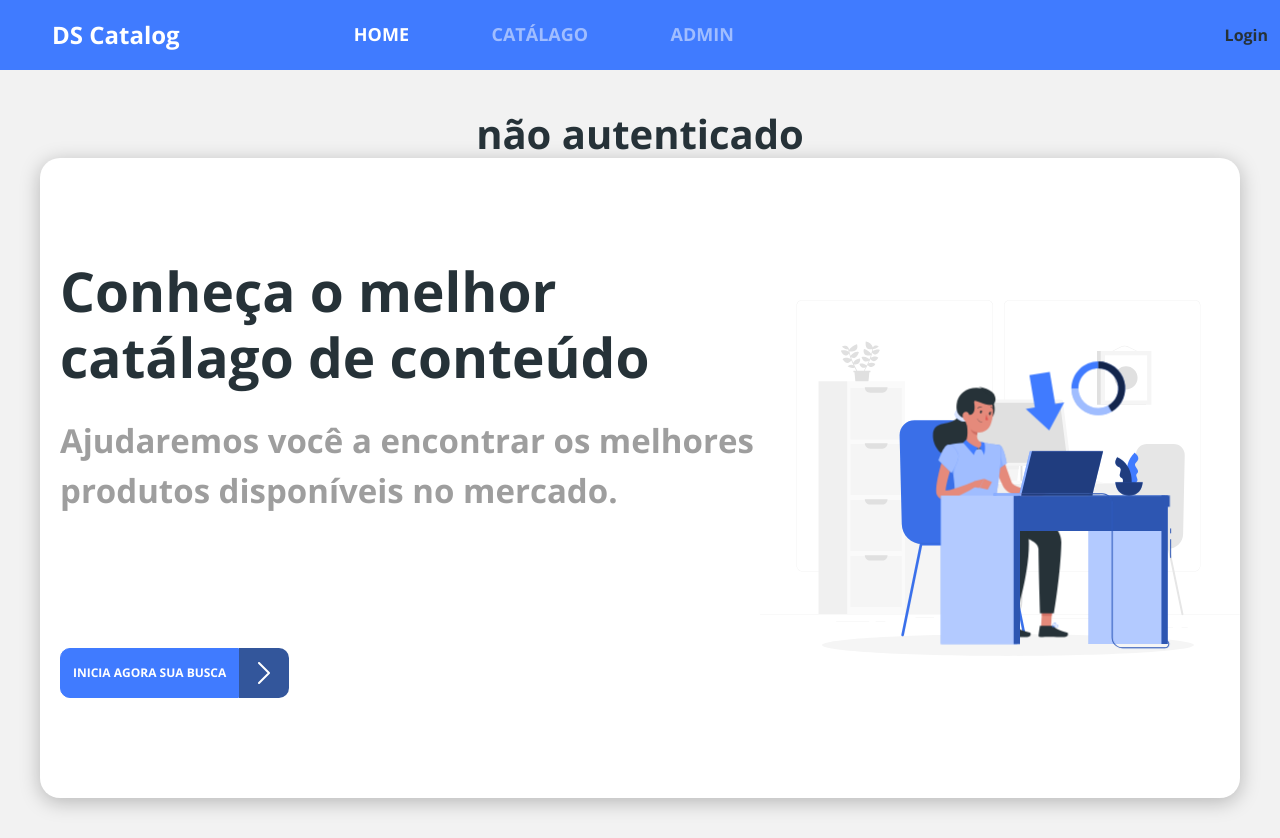
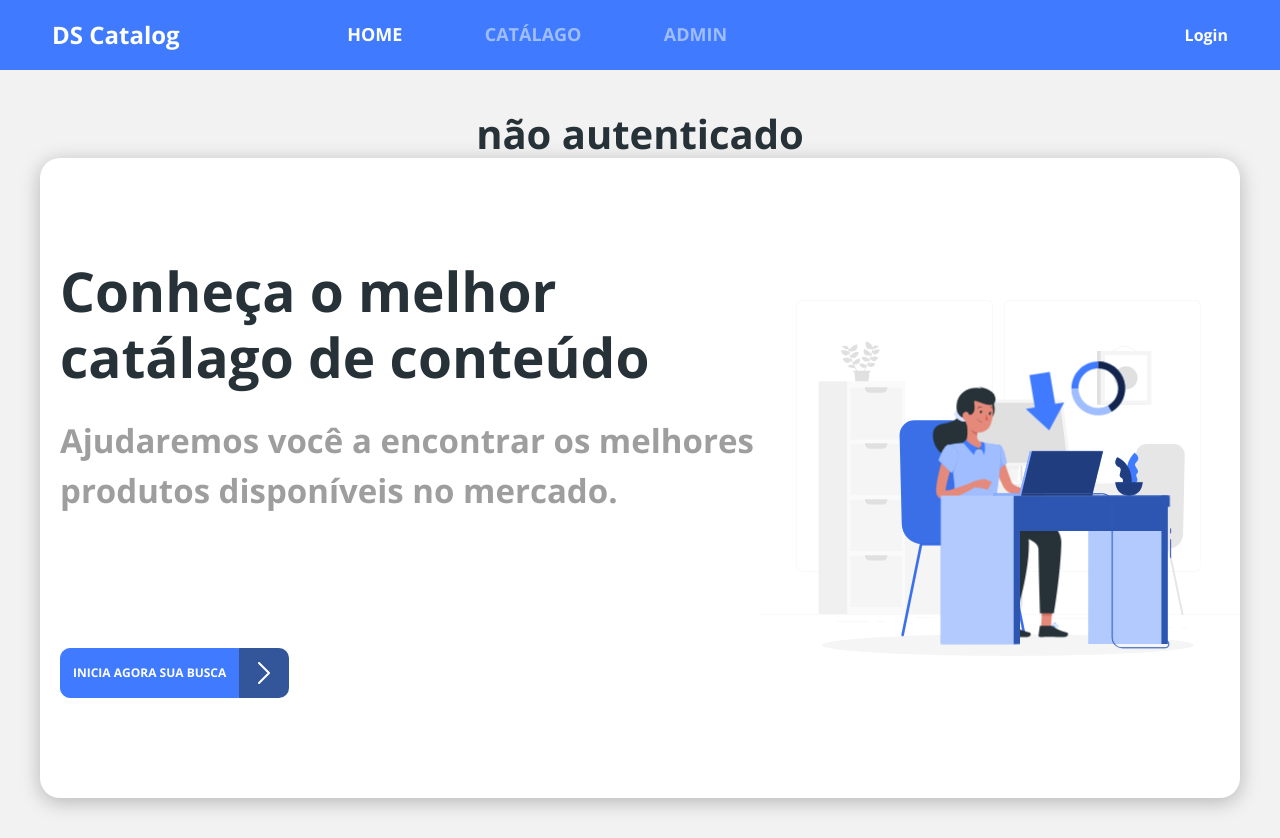
Before and after one commit to jopaulo666/dscatalog-bootcamp, a React (Create React App) app in the folder frontend/: page / in a window 1280 px wide. Built offline with nearby package versions, Linux system fonts and the light colour scheme; no server answers; the HTML template or start-up script is replaced by a standard one.

Commit message:
Estilizando o login e logout

```diff
--- a/frontend/src/components/Navbar/index.tsx
+++ b/frontend/src/components/Navbar/index.tsx
@@ -68,10 +68,10 @@
                     </ul>
                 </div>
 
-                <div>
+                <div className='nav-login-logout'>
                     {authData.authenticate ? (
                         <>
-                            <span>{authData.tokenData?.user_name}</span>
+                            <span className='nav-username'>{authData.tokenData?.user_name}</span>
                             <a href="#logout" onClick={handleLogoutClick}>Logout</a>
                         </>
                     ) : (
--- a/frontend/src/components/Navbar/styles.css
+++ b/frontend/src/components/Navbar/styles.css
@@ -31,3 +31,30 @@
 .main-menu a:hover {
   color: #fff;
 }
+
+.nav-login-logout {
+  display: none;
+}
+
+.nav-username {
+  display: none;
+}
+
+@media (min-width: 768px) {
+  .nav-login-logout {
+    display: unset;
+    color: #fff;
+    margin-right: 15px;
+  }
+}
+
+@media (min-width: 992px) {
+  .nav-login-logout {
+    margin-right: 40px;
+  }
+
+  .nav-username {
+    display: unset;
+    margin-right: 20px;
+  }
+}
```
Lines whose indentation alone changed are shown as unchanged.
